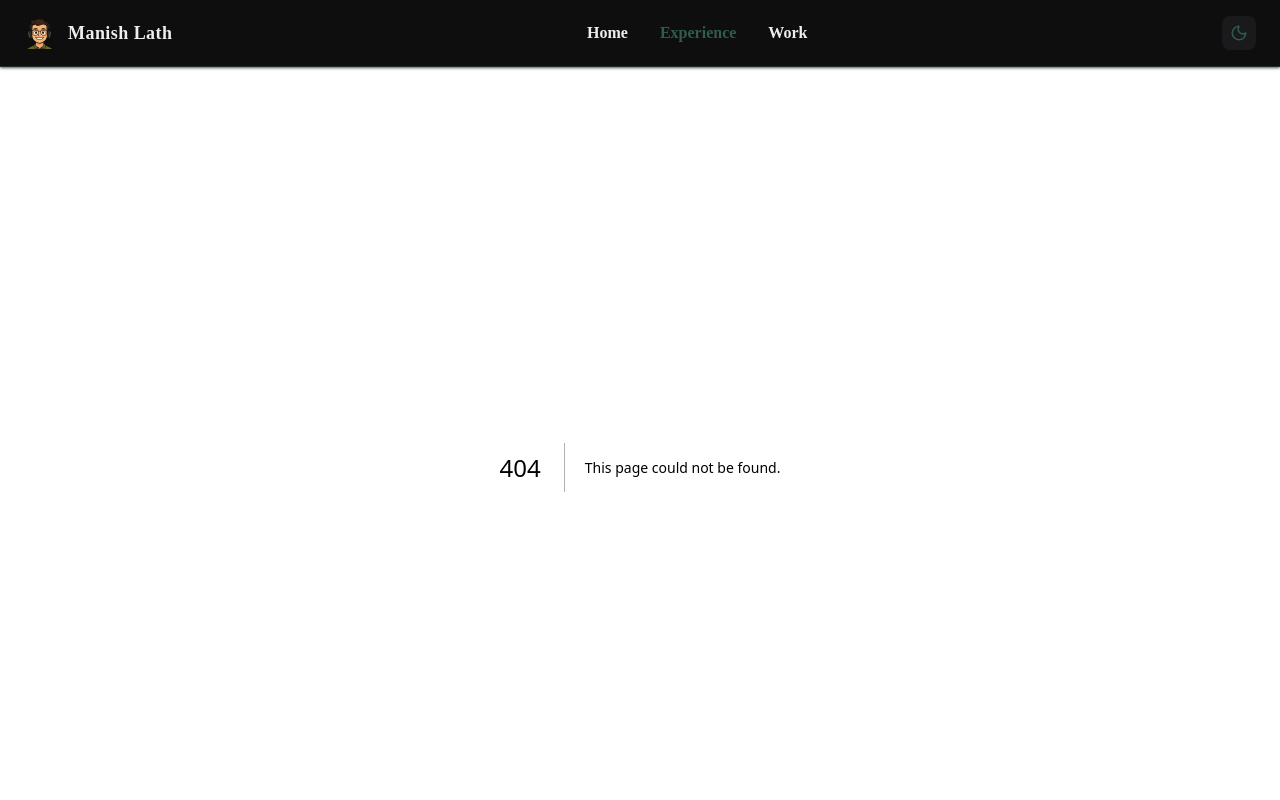
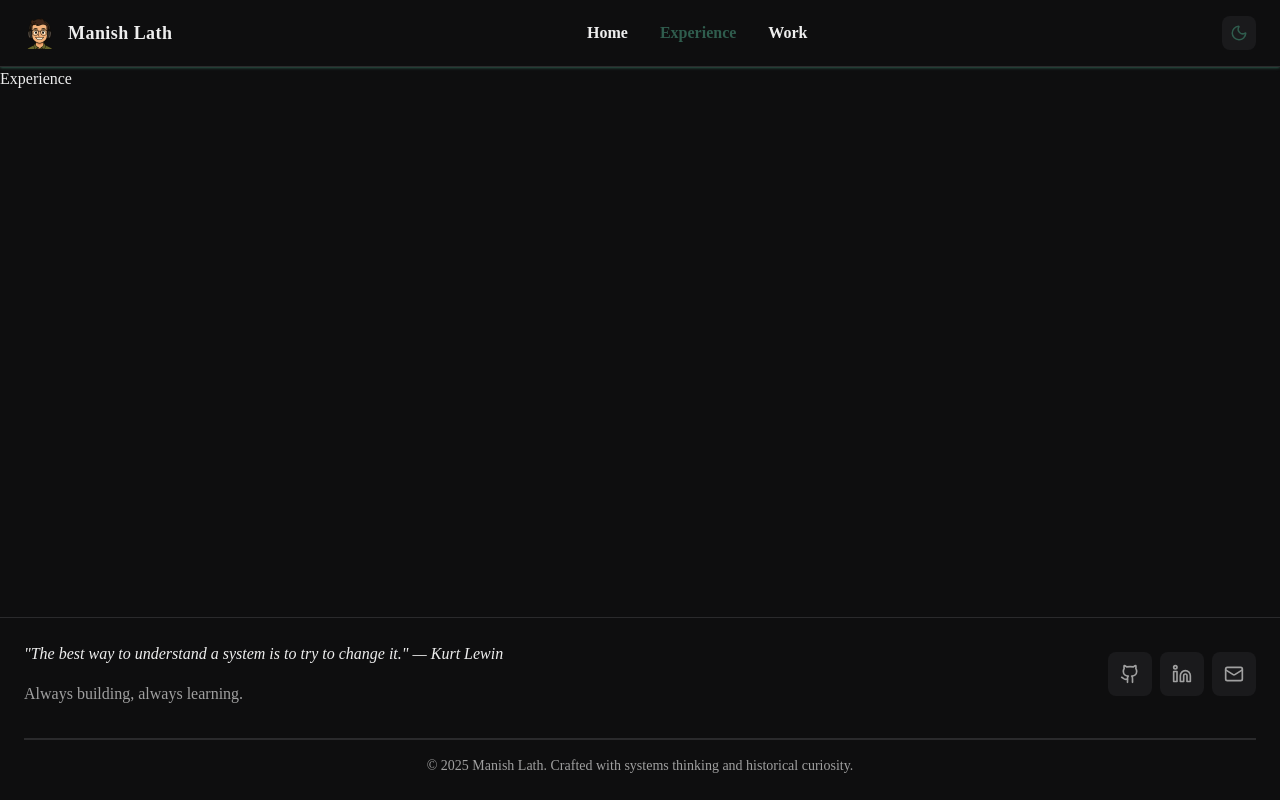
Before and after one commit to Manish-98/manish-lath.portfolio, a Next.js app: page /experience in a window 1280 px wide. Before the commit this address had no page. Shown: the top 800 px of the page. Built offline with nearby package versions, Linux system fonts and the light colour scheme.

Commit message:
Group components from Home page into a directory

```diff
--- /dev/null
+++ b/src/app/experience/page.js
@@ -0,0 +1,7 @@
+export default function Experience() {
+  return (
+    <div>
+      <h1>Experience</h1>
+    </div>
+  );
+}
```
Also changed, not shown: src/app/page.js (+5 -5 lines), src/components/Home/AboutMeSection.js (renamed from src/components/AboutMeSection.js), src/components/Home/ExperienceJourney.js (renamed from src/components/ExperienceJourney.js), src/components/Home/FeaturedProjects.js (renamed from src/components/FeaturedProjects.js), src/components/Home/HeroSection.js (renamed from src/components/HeroSection.js), src/components/Home/LatestWritingsSection.js (renamed from src/components/LatestWritingsSection.js).
